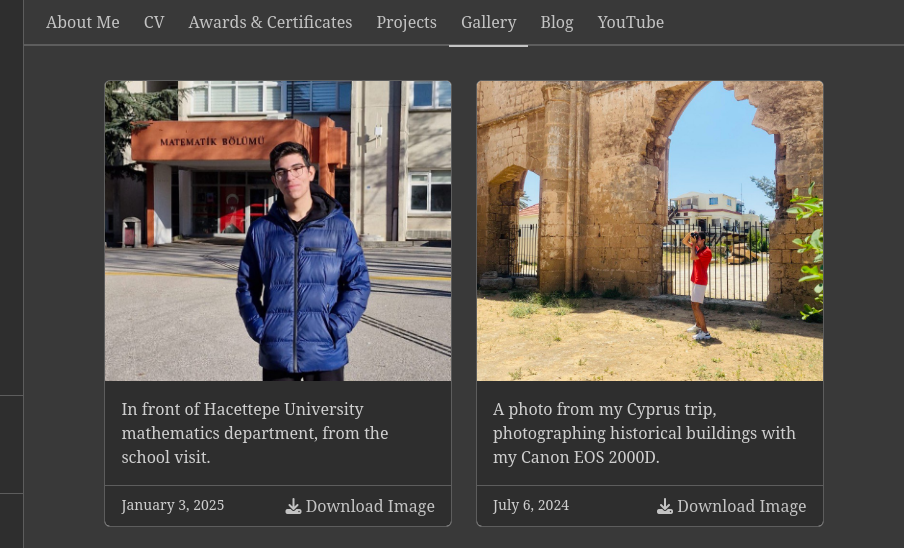
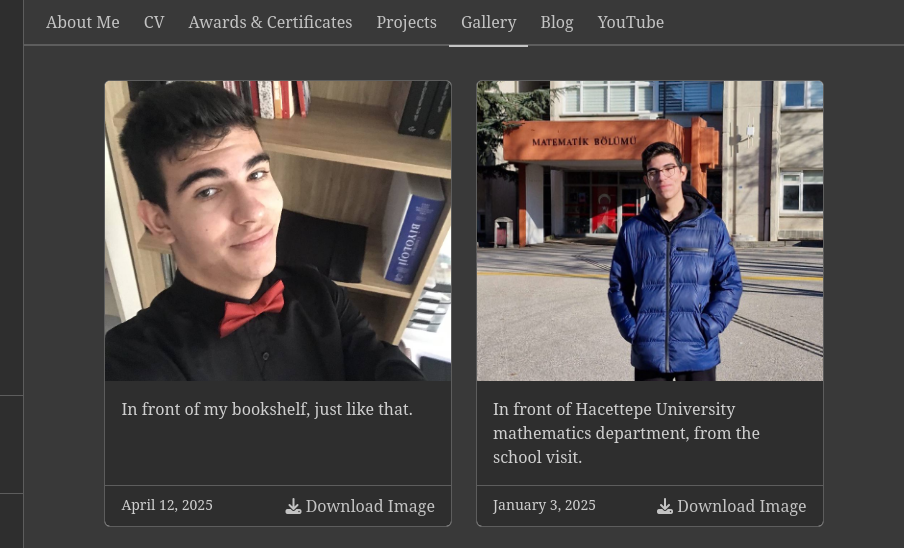
Before and after one commit to cinarcivan/website, a website: page gallery.html in a window 1280 px wide. Shown: the top 548 px of the page, 376-1280 px from the left. Drawn offline with nearby package versions, Linux system fonts and the light colour scheme.

Commit message:
feat: add photo gallery

```diff
--- a/gallery.html
+++ b/gallery.html
@@ -151,6 +151,20 @@
                 <div class="row row-cols-1 row-cols-md-2 g-4">
                     <div class="col">
                         <div class="card h-100">
+                            <img src="/image/gallery/04-12-2025.jpg" class="card-img-top" alt="In front of my bookshelf, just like that.">
+                            <div class="card-body">
+                                <p class="card-text">In front of my bookshelf, just like that.</p>
+                            </div>
+                            <div class="card-footer">
+                                <div class="w-100 d-flex justify-content-between">
+                                    <small>April 12, 2025</small>
+                                    <a href="/image/gallery/04-12-2025.jpg" download="proposed_file_name" class="link"><i class="fa-solid fa-download"></i> Download Image</a>
+                                </div>
+                            </div>
+                        </div>
+                    </div>
+                    <div class="col">
+                        <div class="card h-100">
                             <img src="/image/gallery/hacettepe-math-1.jpg" class="card-img-top" alt="In front of Hacettepe University mathematics department, from the school visit.">
                             <div class="card-body">
                                 <p class="card-text">In front of Hacettepe University mathematics department, from the school visit.</p>
@@ -235,9 +249,9 @@
                     </div>
                     <div class="col">
                         <div class="card h-100">
-                            <img src="/image/gallery/always-bowtie.jpg" class="card-img-top" alt="I've always been a bow tie guy. Bow ties forever! They are sharp.">
+                            <img src="/image/gallery/always-bowtie.jpg" class="card-img-top" alt="I've always been a bow tie guy. Bow ties forever!">
                             <div class="card-body">
-                                <p class="card-text">I've always been a bow tie guy. Bow ties forever! They are sharp.</p>
+                                <p class="card-text">I've always been a bow tie guy. Bow ties forever!</p>
                             </div>
                             <div class="card-footer">
                                 <div class="w-100 d-flex justify-content-between">
```
Also changed, not shown: image/gallery/04-12-2025.jpg (added).
